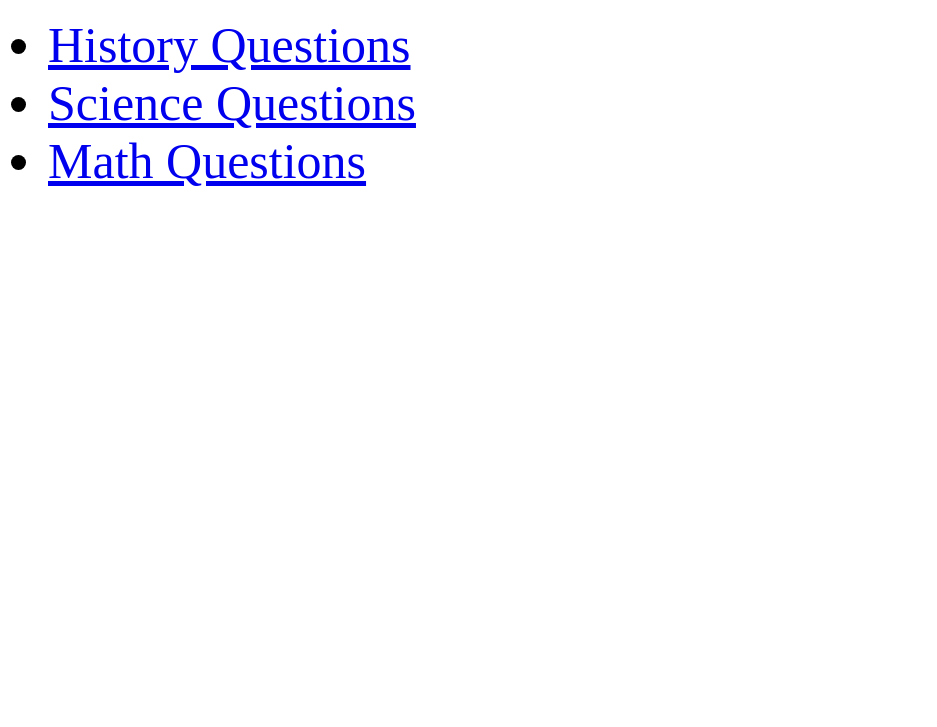
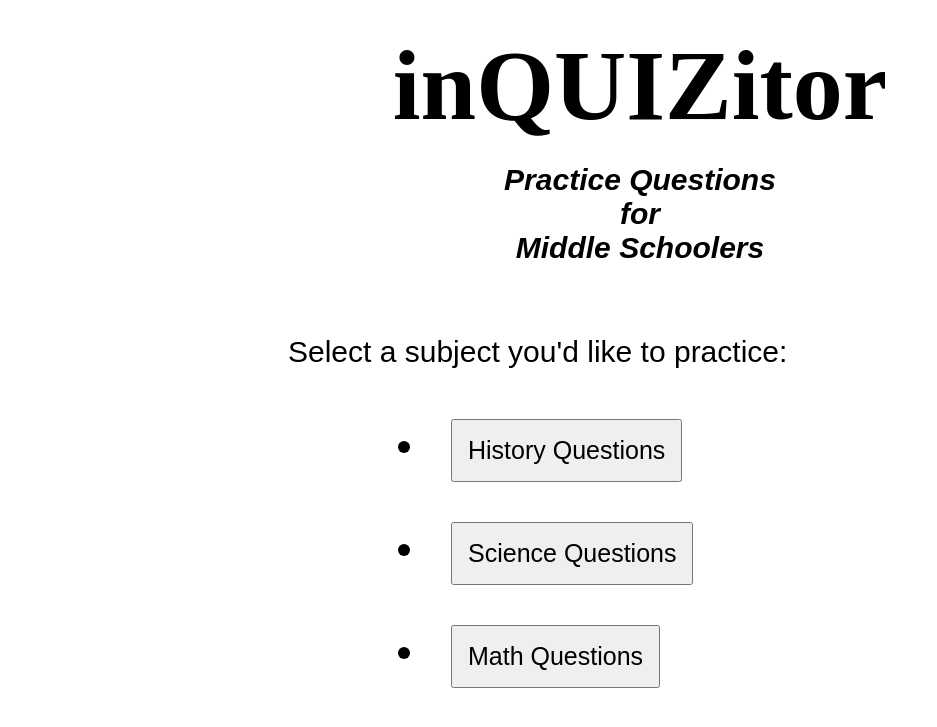
Before and after one commit to electricman991/educational_web_app, a Django app: page /polls/ in a window 1280 px wide. Shown: the top 727 px of the page, without its empty margins (0-937 px from the left). Run offline with Django 4.2, Linux system fonts and the light colour scheme; data comes from the database, SQL or seed files in the repository.

Commit message:
Index
index CSS added

```diff
--- a/quiz/polls/static/index.css
+++ b/quiz/polls/static/index.css
@@ -1,7 +1,38 @@
 li {
-    font-size: 50px;
+    font-size: 40px;
+    text-align: justify;
+    list-style-position: inside;
+    padding: 20px;
+    margin-left: 330px;
 }
 
-a {
-    font-size: 50px;
+button {
+    font-size: 25px;
+    padding: 15px;
+
 }
+
+
+#title {
+    font-size: 100px;
+    margin: auto;
+    text-align: center;
+    font-family: copperplate;
+    padding-top: 20px;
+}
+
+#subheading {
+    font-size: 30px;
+    font-style: italic;
+    margin: auto;
+    text-align: center;
+    padding: 20px;
+    font-family: Arial;
+}
+
+#instruction {
+    font-size: 30px;
+    margin-left: 280px;
+    padding-top:20px;
+    font-family: Arial;
+}
--- a/quiz/polls/templates/polls/index.html
+++ b/quiz/polls/templates/polls/index.html
@@ -9,10 +9,17 @@
     <title>Document</title>
 </head>
 <body>
+    <h1 id="title">
+        inQUIZitor
+    </h1>
+    <h2 id="subheading">
+        Practice Questions<br>for<br>Middle Schoolers
+    </h2>
+    <p id="instruction">Select a subject you'd like to practice:</p>
     {% if latest_question_list %}
     <ul>
     {% for subject in latest_question_list %}
-    <li><a href="{% url 'polls:detail' subject.id %}">{{ subject.subject_text }}</a></li>
+    <li><a href="{% url 'polls:detail' subject.id %}"><button>{{ subject.subject_text }}</button></a></li>
     {% endfor %}
     </ul>
 {% else %}
```
